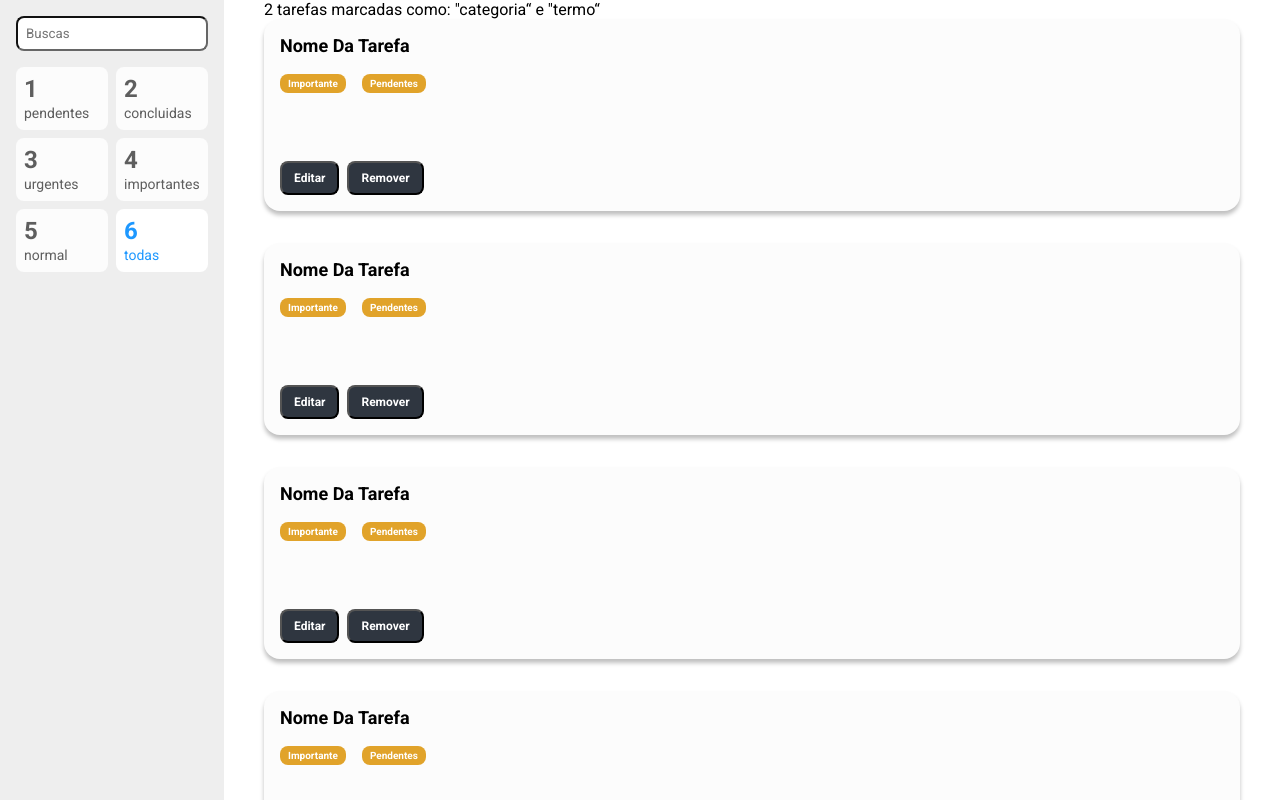
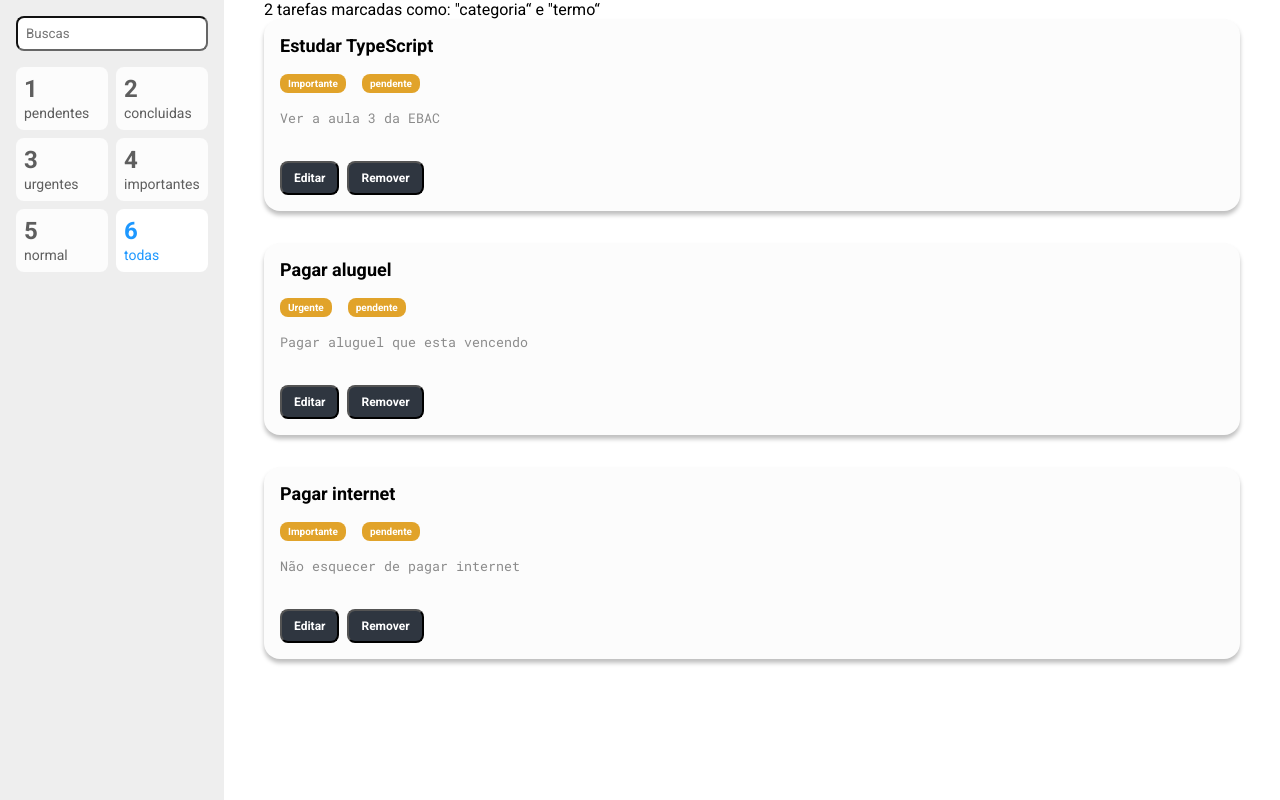
Before and after one commit to Brunolinonsc/AulasEBAC, a React (Create React App) app: page / in a window 1280 px wide. Built offline with nearby package versions, Linux system fonts and the light colour scheme.

Commit message:
Criando o estado de troca de botões

```diff
--- a/src/components/Tarefa/index.tsx
+++ b/src/components/Tarefa/index.tsx
@@ -1,14 +1,35 @@
+import { useState } from 'react'
 import * as S from './style'
-const Tarefa = () => (
+
+type Props = {
+  titulo: string
+  prioridade: string
+  status: string
+  descricao: string
+}
+
+const Tarefa = ({ descricao, prioridade, status, titulo }: Props) => {
+  const [estaEditando, setEstaEditando] = useState(false)
+  return (
     <S.Card>
-    <S.Titulo>Nome Da Tarefa</S.Titulo>
-    <S.Tag>Importante</S.Tag>
-    <S.Tag>Pendentes</S.Tag>
-    <S.Descricao />
+      <S.Titulo>{titulo}</S.Titulo>
+      <S.Tag>{prioridade}</S.Tag>
+      <S.Tag>{status}</S.Tag>
+      <S.Descricao value={descricao} />
       <S.BarraAcoes>
-      <S.Botao>Editar</S.Botao>
+        {estaEditando ? (
+          <>
+            <S.Botao>Salvar</S.Botao>
+            <S.Botao onClick={() => setEstaEditando(false)}>Cancelar</S.Botao>
+          </>
+        ) : (
+          <>
+            <S.Botao onClick={() => setEstaEditando(true)}>Editar</S.Botao>
             <S.Botao>Remover</S.Botao>
+          </>
+        )}
       </S.BarraAcoes>
     </S.Card>
   )
+}
 export default Tarefa
--- a/src/containers/ListaDeTarefas/index.tsx
+++ b/src/containers/ListaDeTarefas/index.tsx
@@ -1,25 +1,41 @@
 import Tarefa from '../../components/Tarefa'
 import { Container } from './styles'
+
+const tarefas = [
+  {
+    titulo: 'Estudar TypeScript',
+    descricao: 'Ver a aula 3 da EBAC',
+    prioridade: 'Importante',
+    status: 'pendente'
+  },
+  {
+    titulo: 'Pagar aluguel',
+    descricao: 'Pagar aluguel que esta vencendo',
+    prioridade: 'Urgente',
+    status: 'pendente'
+  },
+  {
+    titulo: 'Pagar internet',
+    descricao: 'Não esquecer de pagar internet',
+    prioridade: 'Importante',
+    status: 'pendente'
+  }
+]
 
 const ListaDeTarefas = () => (
   <Container>
     <p>2 tarefas marcadas como: &quot;categoria&ldquo; e &quot;termo&ldquo;</p>
     <ul>
-      <li>
-        <Tarefa />
-      </li>
-      <li>
-        <Tarefa />
-      </li>
-      <li>
-        <Tarefa />
-      </li>
-      <li>
-        <Tarefa />
-      </li>
-      <li>
-        <Tarefa />
-      </li>
+      {tarefas.map((t) => (
+        <li key={t.titulo}>
+          <Tarefa
+            descricao={t.descricao}
+            titulo={t.titulo}
+            status={t.status}
+            prioridade={t.prioridade}
+          />
+        </li>
+      ))}
     </ul>
   </Container>
 )
```
Lines whose indentation alone changed are shown as unchanged.
